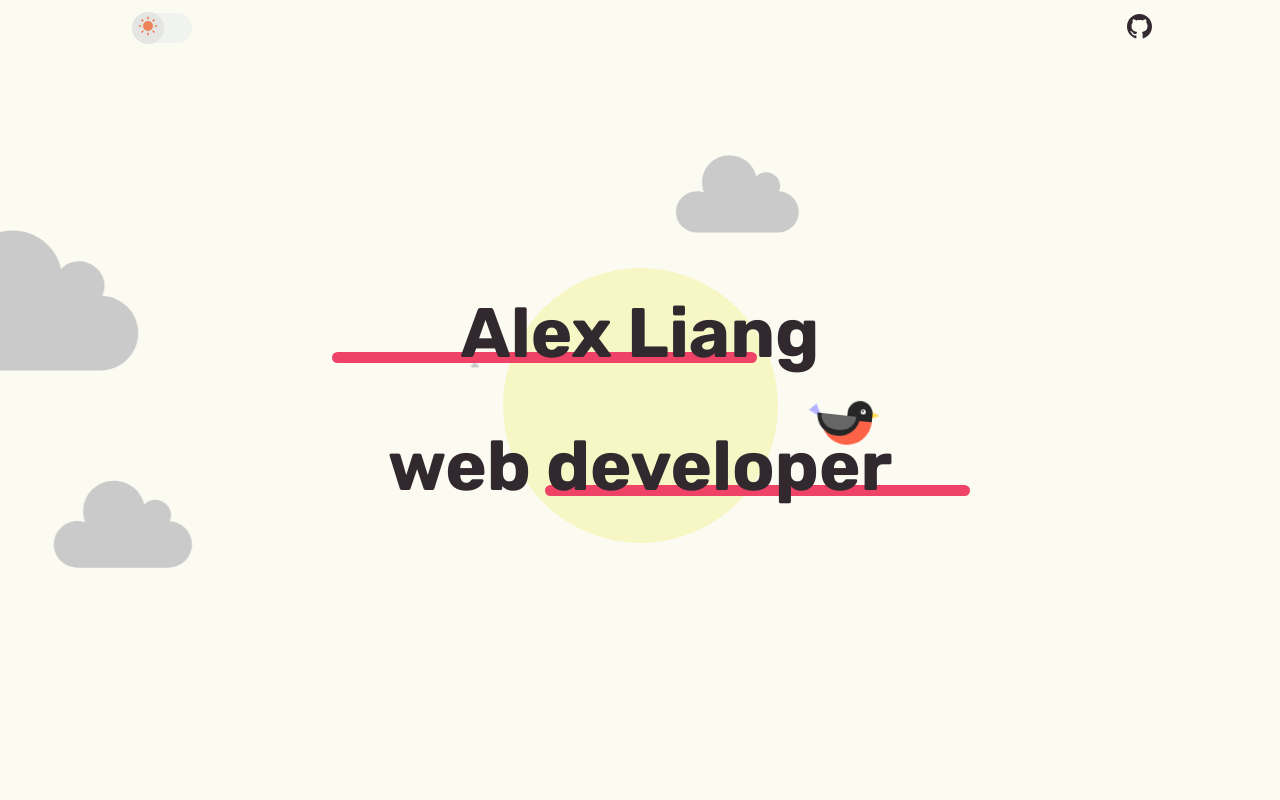
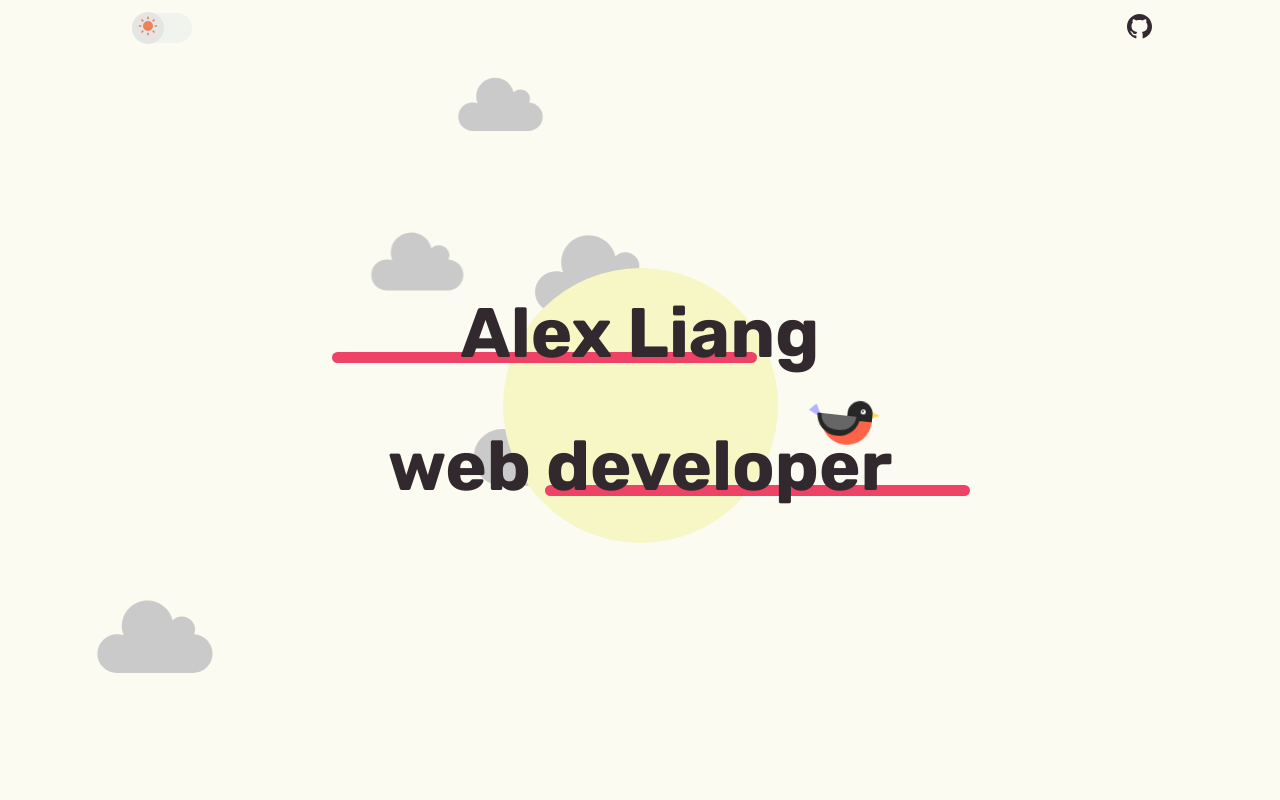
Before and after one commit to nksupermarket/portfolio, a React (Create React App) app: page / in a window 1280 px wide. Shown: the top 800 px of the page. Built offline with nearby package versions, Linux system fonts and the light colour scheme.

Commit message:
fixed clouds

```diff
--- a/src/styles/CloudsBg.module.scss
+++ b/src/styles/CloudsBg.module.scss
@@ -9,7 +9,6 @@
     max-width: 470px;
     color: var(--clouds);
     height: max-content;
-    width: calc(random(32) * 1%);
   }
 
   .off_page {
@@ -37,6 +36,7 @@
   $total: $initTotal + 1 + 24;
   @for $j from $loopStart through $total {
     .off_page:nth-of-type(#{$j}) {
+      width: calc(random(32) * 1%);
       top: calc(random(70) * 1%);
       animation: float#{$j} 100s linear infinite;
       animation-delay: #{($j - $loopStart) * $initTotal}s;
```
